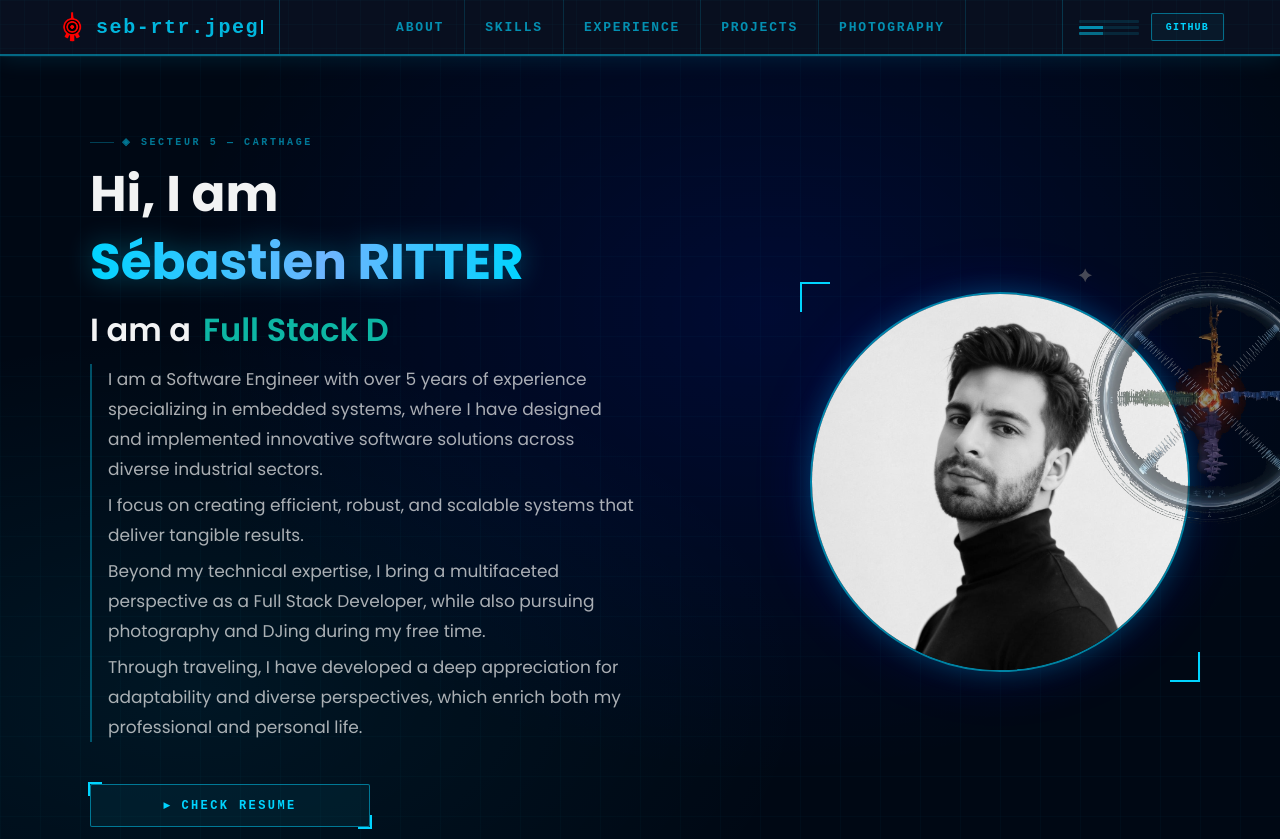
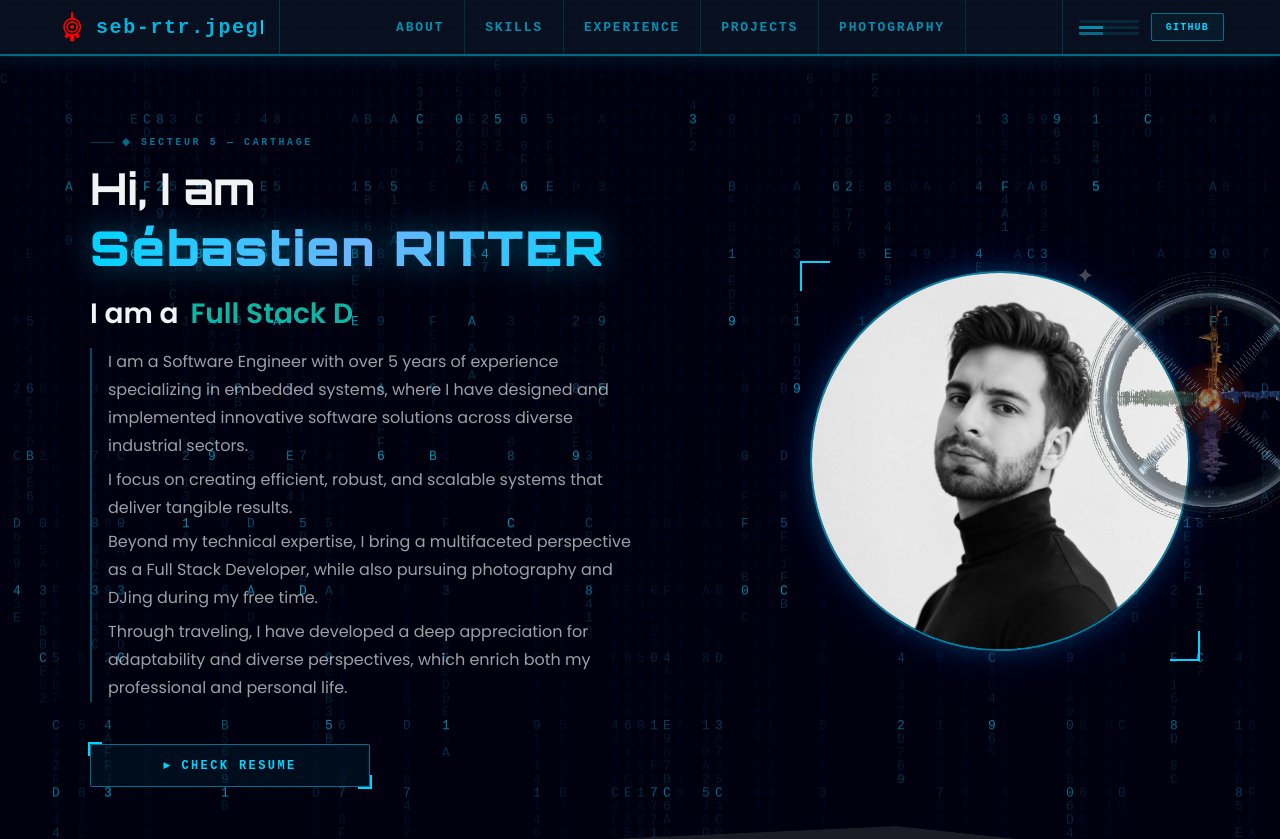
Before and after one commit to rittersport67/PortFolio, a React (Create React App) app: page / in a window 1280 px wide. Shown: the top 839 px of the page. Built offline with nearby package versions, Linux system fonts and the light colour scheme.

Commit message:
add about background animation

```diff
--- a/src/App.css
+++ b/src/App.css
@@ -1,4 +1,5 @@
 @import url('https://fonts.googleapis.com/css2?family=Poppins:wght@100;200;300;400;500;600;700;800;900&display=swap');
+@import url('https://fonts.googleapis.com/css2?family=Orbitron:wght@400;700;900&display=swap');
 
 *{
     box-sizing: border-box;
--- a/src/components/HeroSection/index.js
+++ b/src/components/HeroSection/index.js
@@ -1,5 +1,5 @@
-import React from 'react';
-import styled from 'styled-components';
+import React, { useRef, useEffect } from 'react';
+import styled, { keyframes } from 'styled-components'; // keyframes kept for ringPulse
 import { Bio } from '../../data/contants.js';
 import TypeWriter from 'typewriter-effect';
 import HeroImg from '../../img/hero-pp.jpg';
@@ -7,6 +7,14 @@ import HeroImg from '../../img/hero-pp.jpg';
 /* ─── Secteur 5 / Carthage ──────────────────────────────────────── */
 const CARTHAGE = '#00d4ff';
 
+/* ── animations ─────────────────────────────────────────────────── */
+const ringPulse = keyframes`
+  0%   { transform: translate(-50%, -50%) scale(0.85); opacity: 0.18; }
+  50%  { transform: translate(-50%, -50%) scale(1.05); opacity: 0.06; }
+  100% { transform: translate(-50%, -50%) scale(0.85); opacity: 0.18; }
+`;
+
+/* ── styled components ──────────────────────────────────────────── */
 const SectorTag = styled.div`
   font-family: 'Courier New', monospace;
   font-size: 10px;
@@ -40,28 +48,51 @@ const HeroContainer = styled.div`
   padding: 80px 30px;
   z-index: 1;
   clip-path: polygon(0 0, 100% 0, 100% 100%, 70% 95%, 0 100%);
+  overflow: hidden;
 
   /* fond Sector 5 : grille cartésienne + radial deep-blue */
   background:
-    linear-gradient(rgba(0, 212, 255, 0.022) 1px, transparent 1px),
-    linear-gradient(90deg, rgba(0, 212, 255, 0.022) 1px, transparent 1px),
-    radial-gradient(ellipse at 60% 30%, rgba(0, 26, 255, 0.13) 0%, transparent 55%),
-    radial-gradient(ellipse at 15% 75%, rgba(0, 212, 255, 0.07) 0%, transparent 40%),
+    linear-gradient(rgba(0, 212, 255, 0.025) 1px, transparent 1px),
+    linear-gradient(90deg, rgba(0, 212, 255, 0.025) 1px, transparent 1px),
+    radial-gradient(ellipse at 62% 28%, rgba(0, 26, 255, 0.18) 0%, transparent 50%),
+    radial-gradient(ellipse at 18% 72%, rgba(0, 212, 255, 0.09) 0%, transparent 42%),
     #000814;
   background-size: 40px 40px, 40px 40px, 100% 100%, 100% 100%, 100% 100%;
 
-  @media (max-width: 960px) {
-    padding: 66px 16px;
-  }
-  @media (max-width: 640px) {
-    padding: 32px 16px;
-  }
+  @media (max-width: 960px) { padding: 66px 16px; }
+  @media (max-width: 640px) { padding: 32px 16px; }
+`;
+
+/* anneaux concentriques pulsants (sphère Carthage) */
+const Ring = styled.div`
+  position: absolute;
+  top: 50%;
+  left: 68%;
+  border-radius: 50%;
+  border: 1px solid rgba(0, 212, 255, 0.12);
+  pointer-events: none;
+  z-index: 0;
+  animation: ${ringPulse} ${({ dur }) => dur || '4s'} ease-in-out infinite;
+  animation-delay: ${({ delay }) => delay || '0s'};
+  width: ${({ size }) => size || '300px'};
+  height: ${({ size }) => size || '300px'};
+
+  @media (max-width: 960px) { display: none; }
+`;
+
+/* canvas pour la pluie de données hex */
+const CanvasOverlay = styled.canvas`
+  position: absolute;
+  inset: 0;
+  width: 100%;
+  height: 100%;
+  pointer-events: none;
+  z-index: 1;
+  opacity: 1;
 `;
 
 const HeroBg = styled.div`
   position: absolute;
-  display: flex;
-  justify-content: end;
   top: 50%;
   left: 50%;
   transform: translateX(-50%) translateY(-50%);
@@ -84,10 +115,9 @@ const HeroInnerContainer = styled.div`
   align-items: center;
   width: 100%;
   max-width: 1100px;
+  z-index: 3;
 
-  @media (max-width: 960px) {
-    flex-direction: column;
-  }
+  @media (max-width: 960px) { flex-direction: column; }
 `;
 
 const HeroLeftContainer = styled.div`
@@ -121,48 +151,49 @@ const HeroRightContainer = styled.div`
     align-items: center;
     margin-bottom: 80px;
   }
-  @media (max-width: 640px) {
-    margin-bottom: 30px;
-  }
+  @media (max-width: 640px) { margin-bottom: 30px; }
 `;
 
 /* ─── textes ─────────────────────────────────────────────────────── */
 const Title = styled.div`
+  font-family: 'Orbitron', 'Courier New', monospace;
   font-weight: 700;
-  font-size: 50px;
+  font-size: 44px;
   color: ${({ theme }) => theme.text_primary};
-  line-height: 68px;
-  @media (max-width: 960px) {
-    text-align: center;
-  }
+  line-height: 1.3;
+
+  @media (max-width: 960px) { text-align: center; }
   @media (max-width: 640px) {
-    font-size: 40px;
-    line-height: 48px;
+    font-size: 28px;
     margin-bottom: 8px;
   }
 `;
 
-/* nom propre en gradient cyan/bleu */
 const NameHighlight = styled.span`
-  background: linear-gradient(90deg, #00d4ff 0%, #6eb5ff 55%, #00d4ff 100%);
+  display: block;
+  font-family: 'Orbitron', 'Courier New', monospace;
+  font-weight: 900;
+  font-size: 48px;
+  background: linear-gradient(90deg, #00d4ff 0%, #6eb5ff 50%, #00d4ff 100%);
   -webkit-background-clip: text;
   -webkit-text-fill-color: transparent;
   background-clip: text;
-  filter: drop-shadow(0 0 14px rgba(0, 212, 255, 0.35));
+  filter: drop-shadow(0 0 16px rgba(0, 212, 255, 0.4));
+  letter-spacing: 0.04em;
+
+  @media (max-width: 640px) { font-size: 30px; }
 `;
 
 const TextLoop = styled.div`
   font-weight: 600;
-  font-size: 32px;
+  font-size: 28px;
   display: flex;
   gap: 12px;
   color: ${({ theme }) => theme.text_primary};
   line-height: 68px;
-  @media (max-width: 960px) {
-    text-align: center;
-  }
+  @media (max-width: 960px) { text-align: center; }
   @media (max-width: 640px) {
-    font-size: 22px;
+    font-size: 20px;
     line-height: 48px;
     margin-bottom: 16px;
   }
@@ -174,19 +205,15 @@ const Span = styled.span`
 `;
 
 const SubTitle = styled.div`
-  font-size: 17px;
-  line-height: 30px;
+  font-size: 16px;
+  line-height: 28px;
   margin-bottom: 42px;
-  color: rgba(242, 243, 244, 0.7);
+  color: rgba(242, 243, 244, 0.65);
   border-left: 2px solid rgba(0, 212, 255, 0.35);
   padding-left: 16px;
 
-  p {
-    margin-bottom: 6px;
-  }
-  p:last-child {
-    margin-bottom: 0;
-  }
+  p { margin-bottom: 6px; }
+  p:last-child { margin-bottom: 0; }
 
   @media (max-width: 960px) {
     text-align: center;
@@ -196,12 +223,12 @@ const SubTitle = styled.div`
     padding-top: 16px;
   }
   @media (max-width: 640px) {
-    font-size: 15px;
-    line-height: 26px;
+    font-size: 14px;
+    line-height: 24px;
   }
 `;
 
-/* ─── bouton HUD — style panneau Jérémie ─────────────────────────── */
+/* ─── bouton HUD ─────────────────────────────────────────────────── */
 const ResumeButton = styled.a`
   display: inline-flex;
   align-items: center;
@@ -224,24 +251,19 @@ const ResumeButton = styled.a`
   position: relative;
   transition: background 0.2s ease, box-shadow 0.2s ease, color 0.2s ease;
 
-  /* coins HUD */
   &::before {
     content: '';
     position: absolute;
-    top: -3px;
-    left: -3px;
-    width: 12px;
-    height: 12px;
+    top: -3px; left: -3px;
+    width: 12px; height: 12px;
     border-top: 2px solid #00d4ff;
     border-left: 2px solid #00d4ff;
   }
   &::after {
     content: '';
     position: absolute;
-    bottom: -3px;
-    right: -3px;
-    width: 12px;
-    height: 12px;
+    bottom: -3px; right: -3px;
+    width: 12px; height: 12px;
     border-bottom: 2px solid #00d4ff;
     border-right: 2px solid #00d4ff;
   }
@@ -250,10 +272,7 @@ const ResumeButton = styled.a`
     box-shadow: 0 0 20px rgba(0, 212, 255, 0.3);
     color: #fff;
   }
-  @media (max-width: 640px) {
-    font-size: 11px;
-    padding: 11px 0;
-  }
+  @media (max-width: 640px) { font-size: 11px; padding: 11px 0; }
 `;
 
 /* ─── photo ──────────────────────────────────────────────────────── */
@@ -261,14 +280,11 @@ const ImgFrame = styled.div`
   position: relative;
   display: inline-block;
 
-  /* coins HUD autour de la photo */
   &::before {
     content: '';
     position: absolute;
-    top: -10px;
-    left: -10px;
-    width: 28px;
-    height: 28px;
+    top: -10px; left: -10px;
+    width: 28px; height: 28px;
     border-top: 2px solid #00d4ff;
     border-left: 2px solid #00d4ff;
     z-index: 1;
@@ -276,10 +292,8 @@ const ImgFrame = styled.div`
   &::after {
     content: '';
     position: absolute;
-    bottom: -10px;
-    right: -10px;
-    width: 28px;
-    height: 28px;
+    bottom: -10px; right: -10px;
+    width: 28px; height: 28px;
     border-bottom: 2px solid #00d4ff;
     border-right: 2px solid #00d4ff;
     z-index: 1;
@@ -298,26 +312,96 @@ const Img = styled.img`
     0 0 24px rgba(0, 212, 255, 0.25),
     0 0 60px rgba(0, 26, 255, 0.15);
 
-  @media (max-width: 960px) {
-    width: 340px;
-    height: 340px;
-  }
-  @media (max-width: 640px) {
-    width: 260px;
-    height: 260px;
-  }
+  @media (max-width: 960px) { width: 340px; height: 340px; }
+  @media (max-width: 640px) { width: 260px; height: 260px; }
 `;
 
-const Hero = () => {
-  return (
+/* ─── DataRain — pluie de données hex ───────────────────────────── */
+const CHARS = '0123456789ABCDEF';
+
+const DataRain = () => {
+  const ref = useRef(null);
+
+  useEffect(() => {
+    const canvas = ref.current;
+    if (!canvas) return;
+    const ctx = canvas.getContext('2d');
+
+    const SIZE = 13;
+    let W, H, cols, drops;
+
+    const setup = () => {
+      W = canvas.width  = canvas.offsetWidth;
+      H = canvas.height = canvas.offsetHeight;
+      cols  = Math.floor(W / SIZE);
+      drops = Array.from({ length: cols }, () => -(Math.random() * 80 | 0));
+    };
+    setup();
+
+    let raf, last = 0;
+
+    const draw = (ts) => {
+      raf = requestAnimationFrame(draw);
+      if (ts - last < 80) return; // ~12 fps → lent, données ambiantes
+      last = ts;
+
+      /* fondu vers le fond (trail) */
+      ctx.fillStyle = 'rgba(0, 8, 20, 0.1)';
+      ctx.fillRect(0, 0, W, H);
+
+      ctx.font = `${SIZE}px 'Courier New', monospace`;
+
+      for (let i = 0; i < cols; i++) {
+        const y = drops[i] * SIZE;
+        if (y < 0) { drops[i]++; continue; }
+
+        const ch = CHARS[Math.random() * CHARS.length | 0];
+        /* tête de la colonne plus lumineuse */
+        const isHead = drops[i] % 5 === 0;
+        ctx.fillStyle = isHead
+          ? 'rgba(0, 212, 255, 0.75)'
+          : `rgba(0, 212, 255, ${(Math.random() * 0.2 + 0.05).toFixed(2)})`;
+        ctx.fillText(ch, i * SIZE, y);
+
+        drops[i]++;
+        if (y > H && Math.random() > 0.975) {
+          drops[i] = -(Math.random() * 60 | 0);
+        }
+      }
+    };
+
+    raf = requestAnimationFrame(draw);
+
+    const onResize = () => { setup(); };
+    window.addEventListener('resize', onResize);
+
+    return () => {
+      cancelAnimationFrame(raf);
+      window.removeEventListener('resize', onResize);
+    };
+  }, []);
+
+  return <CanvasOverlay ref={ref} />;
+};
+
+/* ─── Hero ───────────────────────────────────────────────────────── */
+const Hero = () => (
   <div id="about">
     <HeroContainer>
       <HeroBg />
+      <DataRain />
+
+      {/* anneaux concentriques côté photo */}
+      <Ring size="260px" dur="5s"   delay="0s"   />
+      <Ring size="380px" dur="5s"   delay="0.8s" />
+      <Ring size="500px" dur="5s"   delay="1.6s" />
+      <Ring size="640px" dur="5s"   delay="2.4s" />
+
       <HeroInnerContainer>
         <HeroLeftContainer>
           <SectorTag>◈ Secteur 5 — Carthage</SectorTag>
           <Title>
-              Hi, I am <br />
+            Hi, I am
             <NameHighlight>{Bio.name}</NameHighlight>
           </Title>
           <TextLoop>
@@ -342,6 +426,7 @@ const Hero = () => {
             ▸ Check Resume
           </ResumeButton>
         </HeroLeftContainer>
+
         <HeroRightContainer>
           <ImgFrame>
             <Img src={HeroImg} alt="hero-image" />
@@ -351,6 +436,5 @@ const Hero = () => {
     </HeroContainer>
   </div>
 );
-};
 
 export default Hero;
```
Lines whose indentation alone changed are shown as unchanged.
